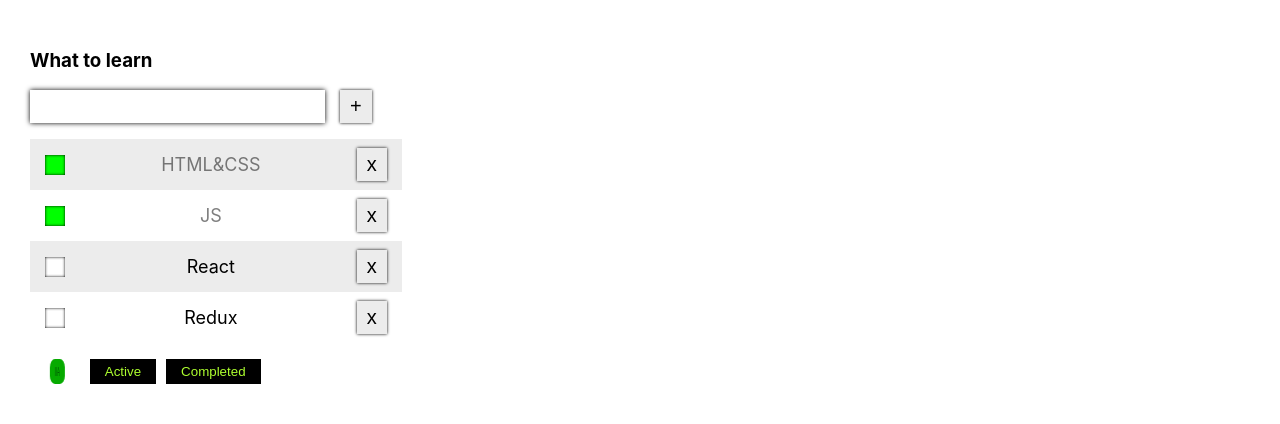
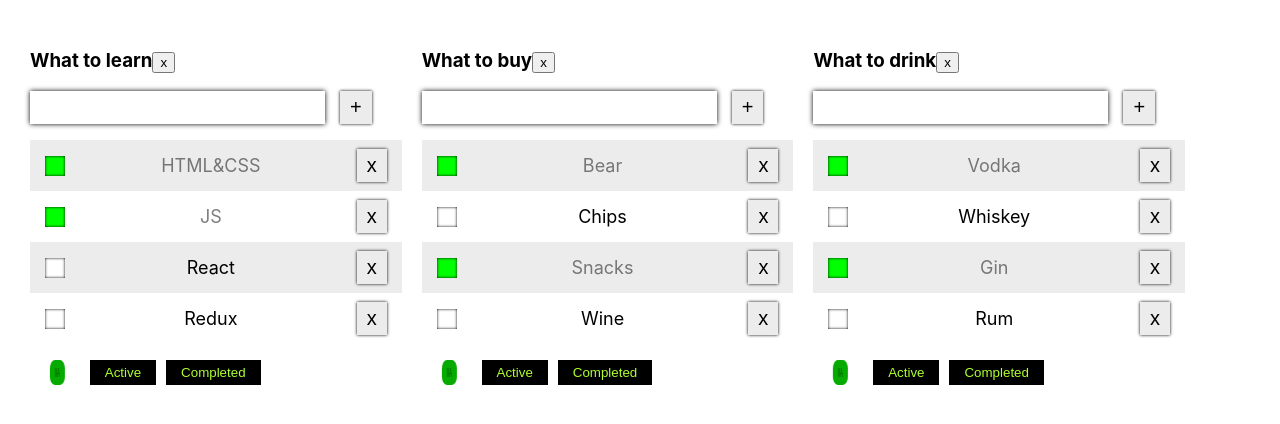
Before and after one commit to makstravm/Todo-list-les, a React (Create React App) app: page / in a window 1280 px wide. Shown: the top 424 px of the page. Built offline with nearby package versions, Linux system fonts and the light colour scheme.

Commit message:
added many todolist, and delete todolist

```diff
--- a/src/App.tsx
+++ b/src/App.tsx
@@ -9,70 +9,119 @@
   title: string
   isDone: boolean
 }
+
+export type TodoListType = {
+  id: string
+  title: string
+  filter: filterValuesType
+}
+
+type TasksStatetype = {
+  [key: string]: Array<TaskType>
+}
+
 export type filterValuesType = 'all' | 'active' | 'completed';
 
 function App() {
 
   //BLL:
-  const [task, setTask] = useState<Array<TaskType>>(
-    [
+  const todoListID_1 = v1()
+  const todoListID_2 = v1()
+  const todoListID_3 = v1()
+  const [todoList, setTodoList] = useState<Array<TodoListType>>([
+    { id: todoListID_1, title: 'What to learn', filter: 'all' },
+    { id: todoListID_2, title: 'What to buy', filter: 'all' },
+    { id: todoListID_3, title: 'What to drink', filter: 'all' }
+  ])
+
+  const [tasks, setTasks] = useState<TasksStatetype>({
+    [todoListID_1]: [
       { id: v1(), title: 'HTML&CSS', isDone: true },
       { id: v1(), title: 'JS', isDone: true },
       { id: v1(), title: 'React', isDone: false },
       { id: v1(), title: 'Redux', isDone: false }
+    ],
+    [todoListID_2]: [
+      { id: v1(), title: 'Bear', isDone: true },
+      { id: v1(), title: 'Chips', isDone: false },
+      { id: v1(), title: 'Snacks', isDone: true },
+      { id: v1(), title: 'Wine', isDone: false }
+    ],
+    [todoListID_3]: [
+      { id: v1(), title: 'Vodka', isDone: true },
+      { id: v1(), title: 'Whiskey', isDone: false },
+      { id: v1(), title: 'Gin', isDone: true },
+      { id: v1(), title: 'Rum', isDone: false }
     ]
-  );
+  })
 
-  const [filter, setFilter] = useState<filterValuesType>('all');
-
-  function removeTask(taskId: string) {
-    const filteredTasks = task.filter(t => t.id !== taskId)
-    setTask(filteredTasks);
+  function removeTodoList(todoListID: string) {
+    setTodoList(todoList.filter(tl => tl.id !== todoListID))
+    const copyTasks = { ...tasks }
+    delete copyTasks[todoListID]
+    setTasks(copyTasks);
   }
 
-  function addTask(title: string) {
+  function removeTask(taskId: string, todoListId: string) {
+    const copyTasks = { ...tasks }
+    copyTasks[todoListId] = tasks[todoListId].filter(t => t.id !== taskId)
+    setTasks(copyTasks);
+  }
+
+  function addTask(title: string, todoListId: string) {
     const newTask: TaskType = {
       id: v1(),
       title,
       isDone: false
     }
-    const newTaskAdd = [newTask, ...task];
-    setTask(newTaskAdd)
+    const copyTasks = { ...tasks }
+    copyTasks[todoListId] = [newTask, ...copyTasks[todoListId]]
+    setTasks(copyTasks)
   }
 
-  function changeFilterTodoList(value: filterValuesType) {
-    setFilter(value);
+  function changeFilterTodoList(filter: filterValuesType, todoListId: string) {
+    setTodoList(todoList.map(tl => tl.id === todoListId ? { ...tl, filter } : tl
+    ));
   }
 
-  function getFilterTasks() {
-    switch (filter) {
+  function getFilterTasks(tl: TodoListType) {
+    switch (tl.filter) {
       case 'active':
-        return task.filter(t => t.isDone === false)
+        return tasks[tl.id].filter(t => t.isDone === false)
       case 'completed':
-        return task.filter(t => t.isDone === true)
+        return tasks[tl.id].filter(t => t.isDone === true)
       default:
-        return task
+        return tasks[tl.id]
     }
   }
-  function changeTaskStatus(taskId: string, isDone: boolean) {
-    const updateTasks = task.map(t => t.id === taskId ? { ...t, isDone } : t)
-    setTask(updateTasks)
-
+  function changeTaskStatus(taskId: string, isDone: boolean, todoListId: string) {
+    const copyTasks = { ...tasks }
+    copyTasks[todoListId] = tasks[todoListId].map(t => t.id === taskId ? { ...t, isDone } : t)
+    setTasks(copyTasks)
   }
 
+  const todoListComponents = todoList.map(tl => {
+    return (
+      <TodoList
+        key={tl.id}
+        todoListID={tl.id}
+        title={tl.title}
+        tasks={getFilterTasks(tl)}
+        removeTask={removeTask}
+        changeFilterTodoList={changeFilterTodoList}
+        addTask={addTask}
+        filter={tl.filter}
+        changeTaskStatus={changeTaskStatus}
+        removeTodoList ={removeTodoList}
+      />
+    )
+
+  })
   //UI:
 
   return (
     <div className="App">
-      <TodoList
-        title='What to learn'
-        tasks={getFilterTasks()}
-        removeTask={removeTask}
-        changeFilterTodoList={changeFilterTodoList}
-        addTask={addTask}
-        filter={filter}
-        changeTaskStatus={changeTaskStatus}
-      />
+      {todoListComponents}
     </div>
   );
 }
--- a/src/Todolist.tsx
+++ b/src/Todolist.tsx
@@ -4,20 +4,22 @@
 type PropsTodoList = {
   title: string
   tasks: Array<TaskType>
-  removeTask: (taskId: string) => void
-  changeFilterTodoList: (value: filterValuesType) => void
-  addTask: (title: string) => void
+  todoListID: string
+  removeTask: (taskId: string, todoListId: string) => void
+  changeFilterTodoList: (value: filterValuesType, todoListId: string) => void
+  addTask: (title: string, todoListId: string) => void
   filter: filterValuesType
-  changeTaskStatus: (taskId: string, isDone: boolean) => void
+  changeTaskStatus: (taskId: string, isDone: boolean, todoListId: string) => void
+  removeTodoList: (todoListID: string) => void
 }
 export function TodoList(props: PropsTodoList) {
   const [title, setTitle] = useState<string>('')
   const [error, setError] = useState<boolean>(false)
   const tasksJSX = props.tasks.map(t => {
     const taskClass = 'listSpan' + ' ' + (t.isDone ? 'is-done' : '')
-    const removeTask = () => props.removeTask(t.id)
+    const removeTask = () => props.removeTask(t.id, props.todoListID)
     const changeCheckBox = (e: ChangeEvent<HTMLInputElement>) => {
-      props.changeTaskStatus(t.id, e.currentTarget.checked)
+      props.changeTaskStatus(t.id, e.currentTarget.checked, props.todoListID)
     }
     return (
       <li key={t.id} className='listItem'>
@@ -38,7 +40,7 @@
   const onClickAddTask = () => {
     const validetedTitle = title.trim()
     if (validetedTitle) {
-      props.addTask(validetedTitle)
+      props.addTask(validetedTitle, props.todoListID)
     } else {
       setError(true)
     }
@@ -54,9 +56,11 @@
       onClickAddTask()
     }
   }
-  const changeFilterAllTodoList = () => props.changeFilterTodoList('all')
-  const changeFilterActiveTodoList = () => props.changeFilterTodoList('active')
-  const changeFilterCompletedTodoList = () => props.changeFilterTodoList('completed')
+  const removeTaskOnClick = () => props.removeTodoList(props.todoListID)
+
+  const changeFilterAllTodoList = () => props.changeFilterTodoList('all', props.todoListID)
+  const changeFilterActiveTodoList = () => props.changeFilterTodoList('active', props.todoListID)
+  const changeFilterCompletedTodoList = () => props.changeFilterTodoList('completed', props.todoListID)
 
   const activeFilterBtnAll = 'btn' + ' ' + (props.filter === 'all' ? 'active-filter' : '')
   const activeFilterBtnActive = 'btn' + ' ' + (props.filter === 'active' ? 'active-filter' : '')
@@ -64,7 +68,7 @@
 
   return (
     <div>
-      <h3>{props.title}</h3>
+      <h3 >{props.title}<button onClick={removeTaskOnClick}>x</button></h3>
       <div>
         <input
           value={title}
```
